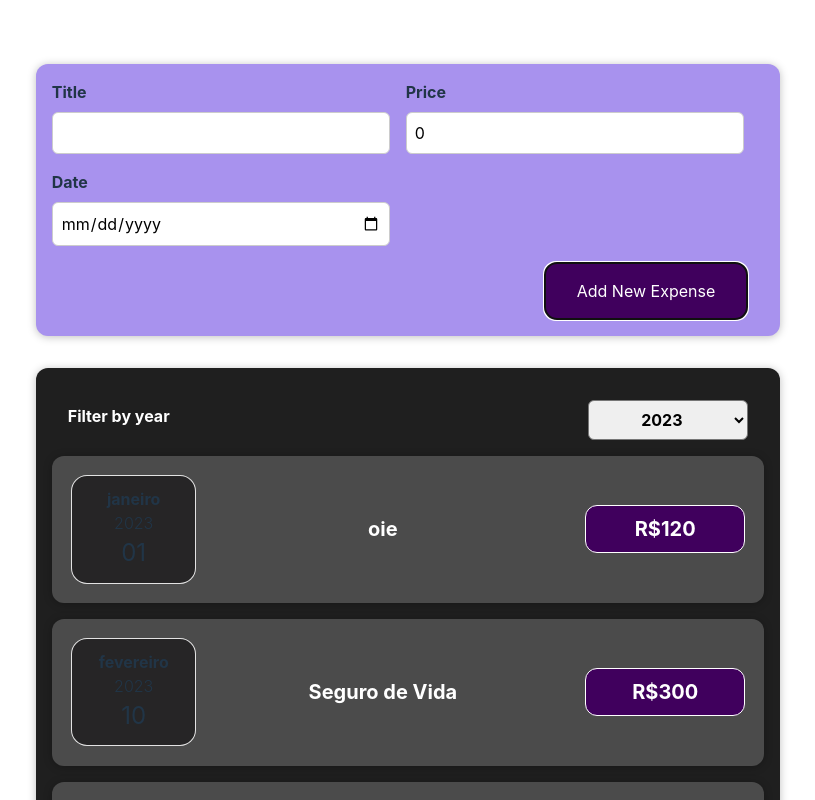
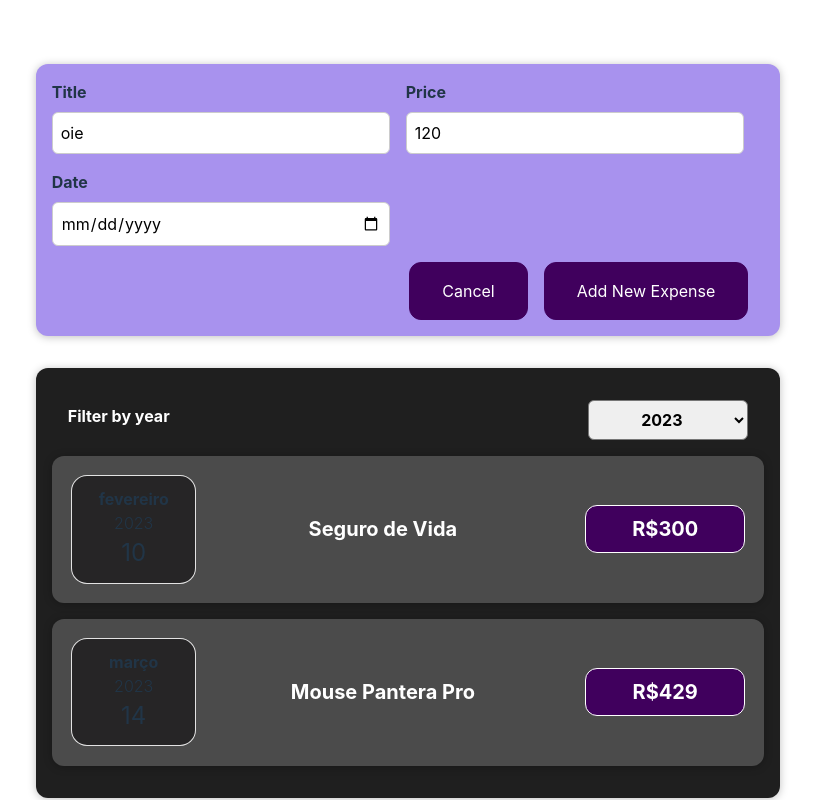
Before and after one commit to mathesukkj/expense-tracker, a React (Vite) app: page / in a window 1280 px wide. Both pictures are taken after a click on the button "Add New Expense". Shown: the top 800 px of the page, without its empty margins (232-1047 px from the left). Built offline with nearby package versions, Linux system fonts and the light colour scheme.

Commit message:
feat: add conditional rendering to ExpenseForm

```diff
--- a/src/components/NewExpenses/ExpenseForm.jsx
+++ b/src/components/NewExpenses/ExpenseForm.jsx
@@ -65,6 +65,7 @@ export default function ExpenseForm(props) {
                 </div>
             </div>
             <div className="actions">
+                <button onClick={props.onCancel}>Cancel</button>
                 <button type="submit">Add New Expense</button>
             </div>
         </form>
--- a/src/components/NewExpenses/NewExpense.jsx
+++ b/src/components/NewExpenses/NewExpense.jsx
@@ -1,8 +1,10 @@
-import React from "react";
+import React, { useState } from "react";
 import ExpenseForm from "./ExpenseForm";
 import "./NewExpense.css";
 
 export default function NewExpense(props) {
+    const [clicked, setClicked] = useState(false);
+
     function handleSaveData(data) {
         const expenseData = {
             ...data,
@@ -11,9 +13,19 @@ export default function NewExpense(props) {
         props.onAddExpense(expenseData);
     }
 
+    function handleClick() {
+        setClicked((prevState) => !prevState);
+    }
+
     return (
         <div className="new-expense">
-            <ExpenseForm onSaveData={handleSaveData} />
+            {!clicked && <button onClick={handleClick}>Add New Expense</button>}
+            {clicked && (
+                <ExpenseForm
+                    onSaveData={handleSaveData}
+                    onCancel={handleClick}
+                />
+            )}
         </div>
     );
 }
```
